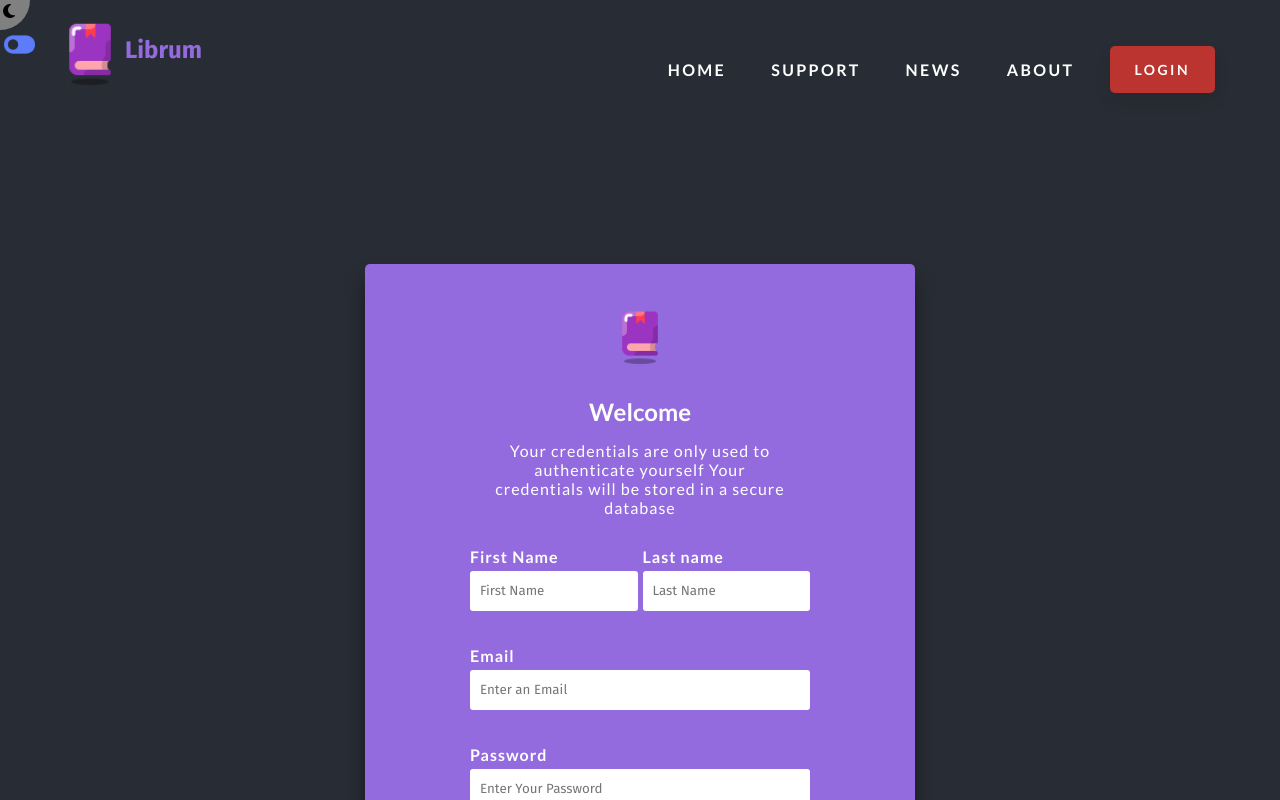
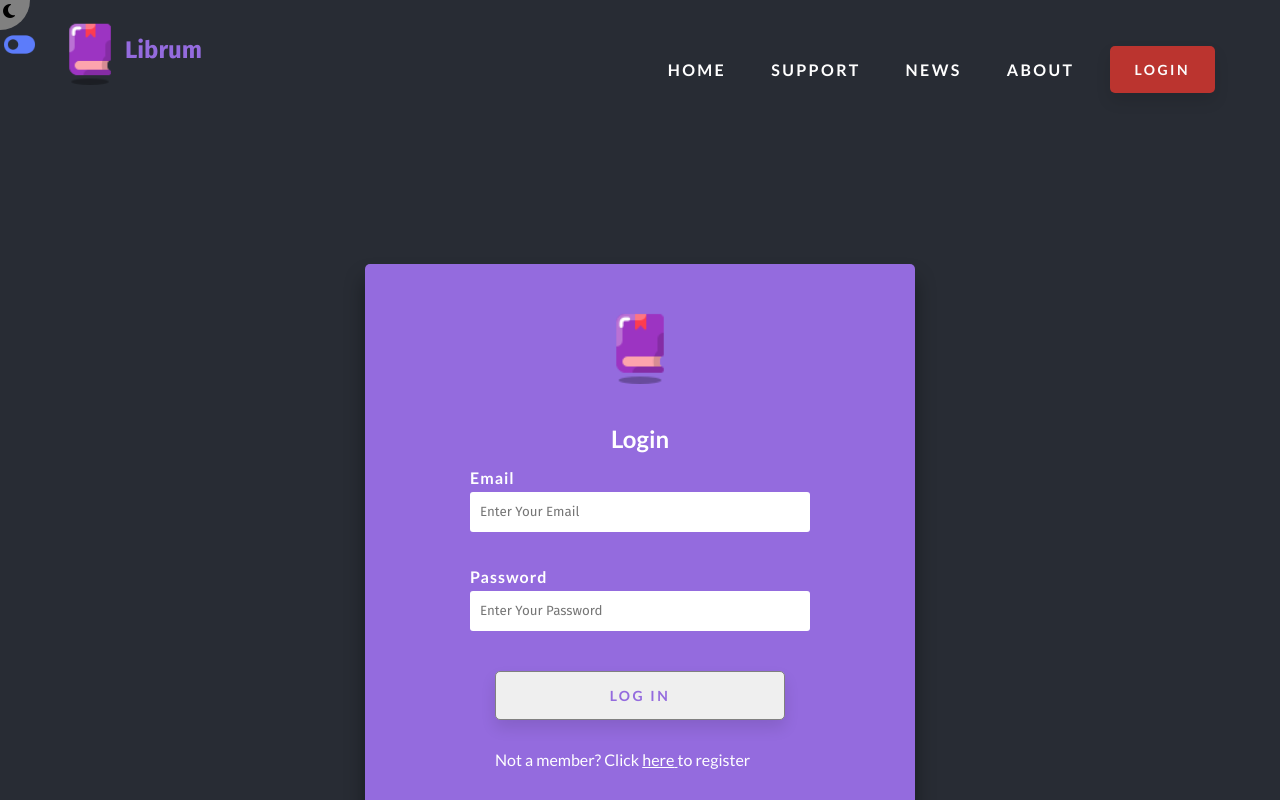
Before and after one commit to moedeera/ereader, a React (Create React App) app: page /login in a window 1280 px wide. Shown: the top 800 px of the page. Built offline with nearby package versions, Linux system fonts and the light colour scheme; no server answers; a web font is replaced by a local one.

Commit message:
minor edit

```diff
--- a/src/Components/LoginForm/LoginForm.js
+++ b/src/Components/LoginForm/LoginForm.js
@@ -74,7 +74,7 @@ export const LoginForm = () => {
 
   return (
     <div className="container">
-      {!regLogState ? (
+      {regLogState ? (
         <div className="form-container">
           <div className="log-form">
             <img
```
